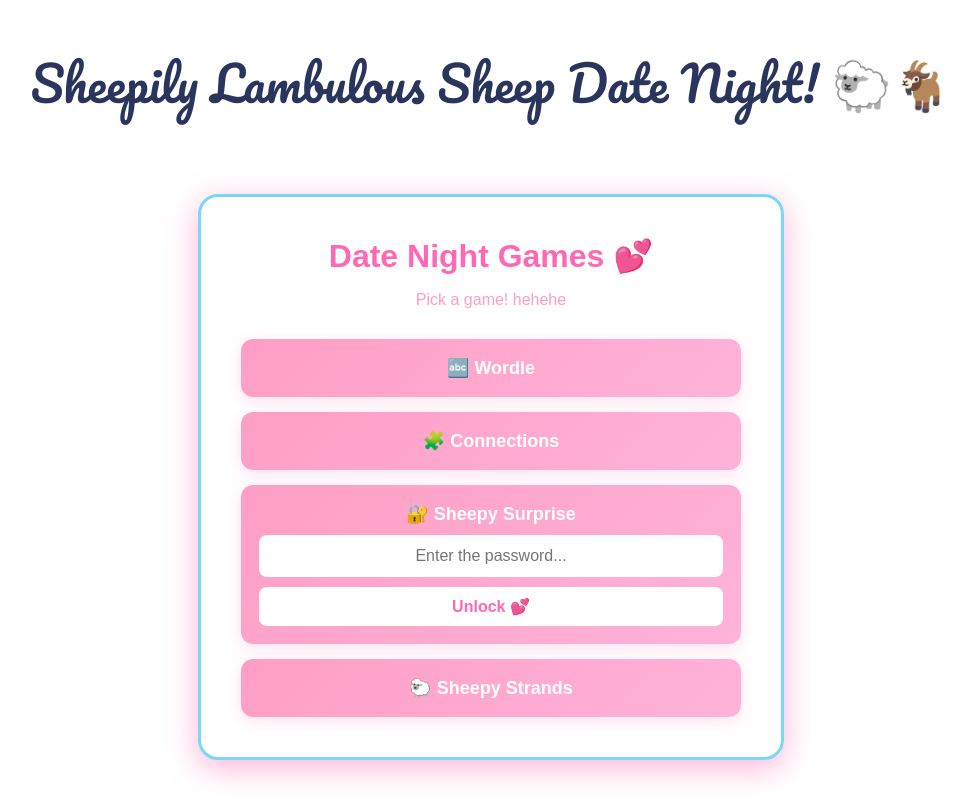
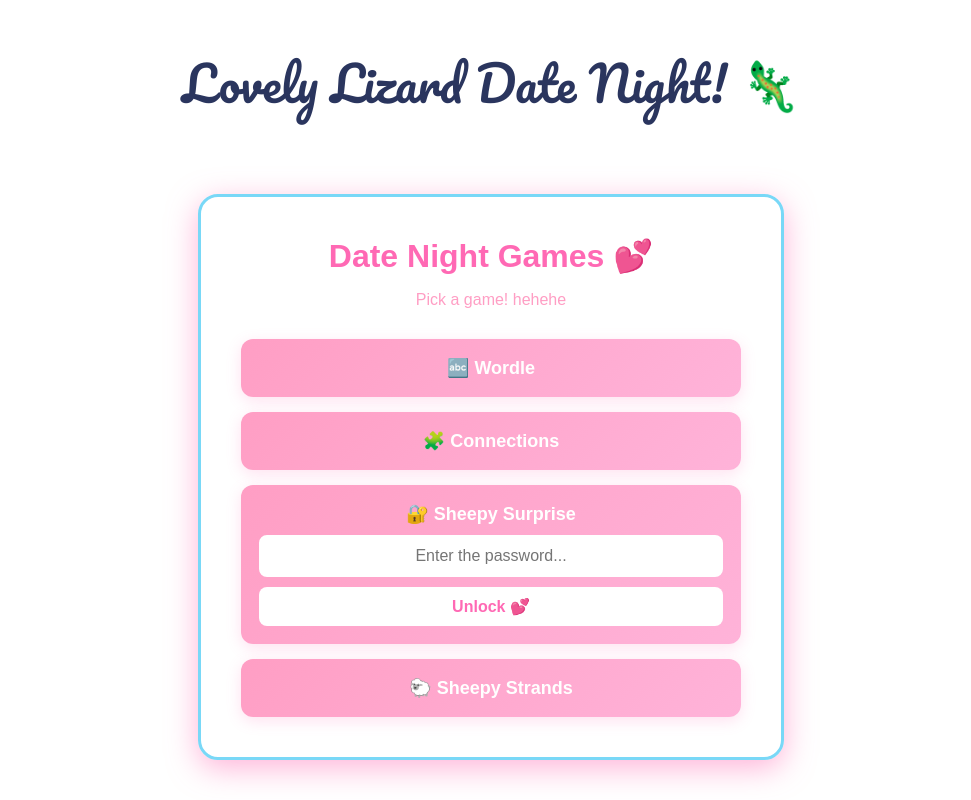
Before and after one commit to diegoo1268/LizardDate, a plain HTML site: page index.html in a window 1280 px wide. Shown: the whole page, without its empty margins (149-1120 px from the left). Drawn offline with Linux system fonts and the light colour scheme.

Commit message:
Update index.html

```diff
--- a/index.html
+++ b/index.html
@@ -141,7 +141,7 @@
 </head>
 <body>
     <div class="header-text">
-        Sheepily Lambulous Sheep Date Night! 🐑🐐
+        Lovely Lizard Date Night! 🦎
     </div>
 
     <div class="card">
```
